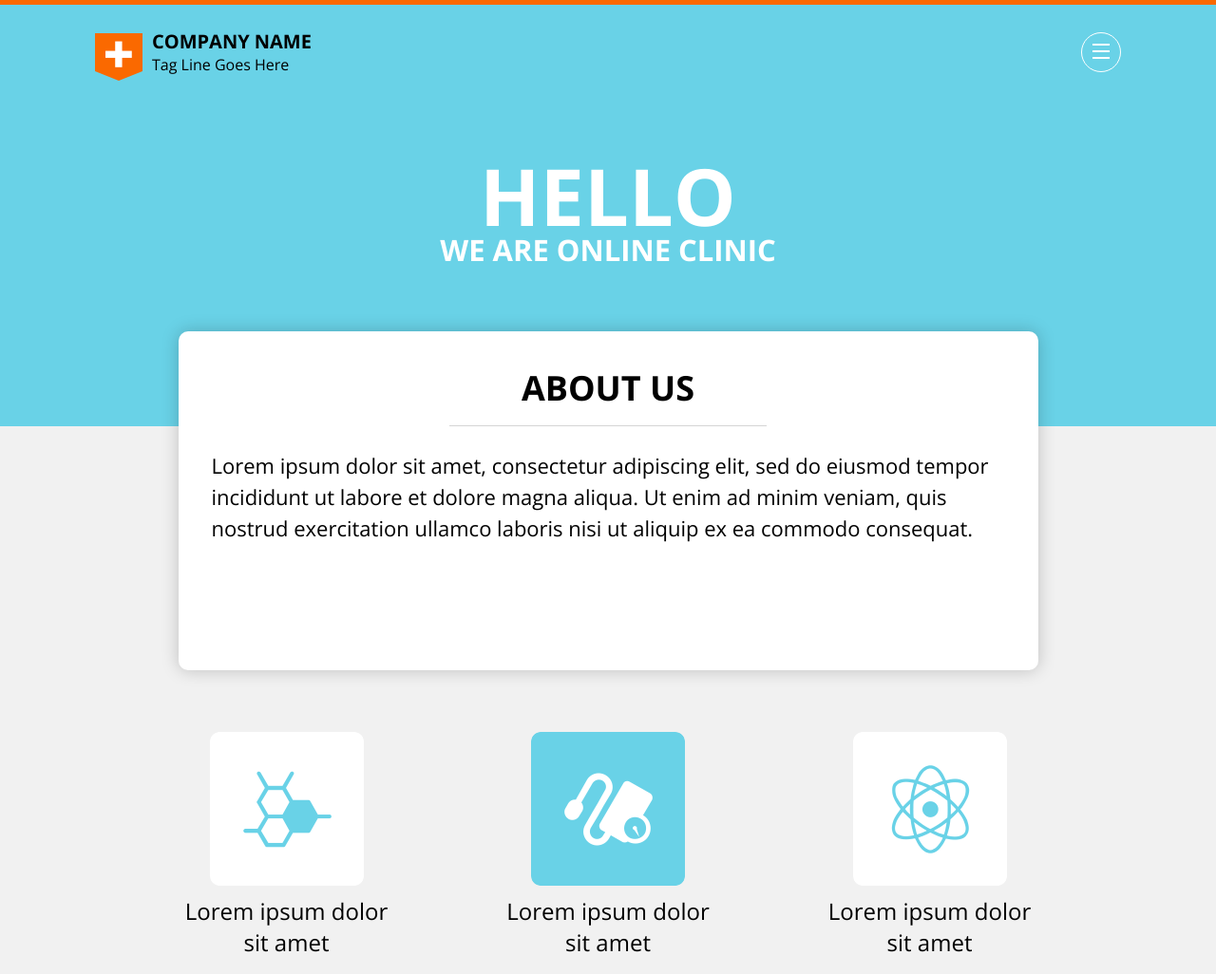
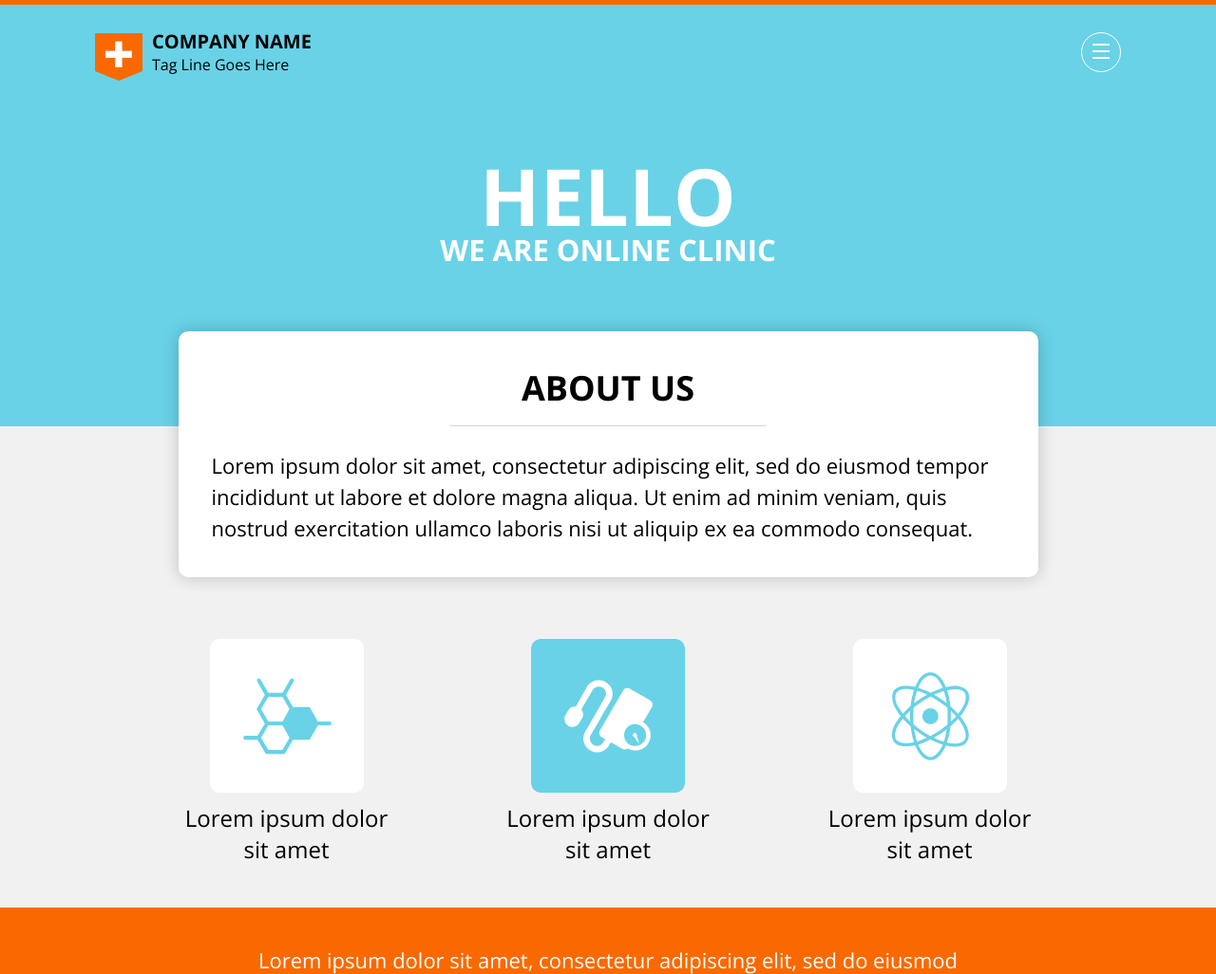
Before and after one commit to mynameisfoxy/7, a plain HTML site: page index.html in a window 1280 px wide. Shown: the top 1026 px of the page at 95% size. Drawn offline with nearby package versions, Linux system fonts and the light colour scheme.

Commit message:
element height

```diff
--- a/css/style.css
+++ b/css/style.css
@@ -225,7 +225,6 @@ body {
 	border-radius: 10px;
 	padding: 35px;
 	max-width: 835px;
-	min-height: 287px;
 	text-align: center;
 	margin: -400px auto 65px auto;
 	-webkit-box-shadow: 0px 0px 18px 0px rgba(2, 2, 2, 0.21176470588235294);
```
